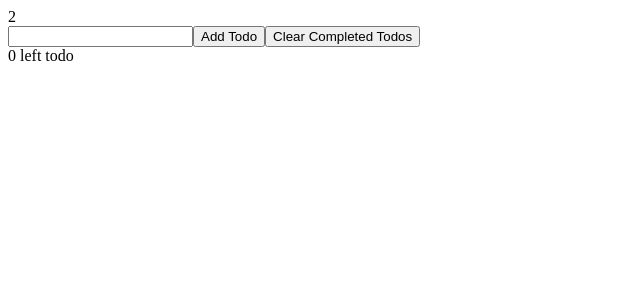
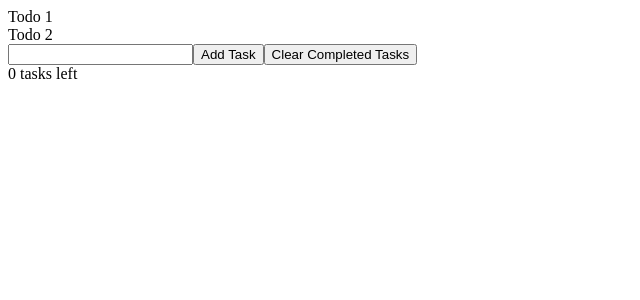
Before and after one commit to SeemaMistry/React-ToDo-List, a React (Create React App) app in the folder learn-react-in-x-minutes/: page / in a window 1280 px wide. Shown: the top 300 px of the page, without its empty margins (0-640 px from the left). Built offline with nearby package versions, Linux system fonts and the light colour scheme.

Commit message:
Rename overused todo/todos variable name used by tutorial. Change variables to more appropriate naming convensions.

```diff
--- a/learn-react-in-x-minutes/src/App.js
+++ b/learn-react-in-x-minutes/src/App.js
@@ -10,7 +10,7 @@ function App() {
     todos -> every single todos inside out todo-state
     setTodos -> function called to update each of the todos
   */
-  const [ todos, setTodos ] = useState(['Todo 1', 'Todo 2'])
+  const [ todoArray, setTodos ] = useState(['Todo 1', 'Todo 2'])
 
   // create some html for the todo list using JSX
 
@@ -19,11 +19,11 @@ function App() {
   // <> [html code] </>
   return (
     <>
-      <TodoList todos={todos} />
+      <TodoList alltodos={todoArray} />
       <input type="text" />
-      <button>Add Todo</button>
-      <button>Clear Completed Todos</button>
-      <div>0 left todo</div>
+      <button>Add Task</button>
+      <button>Clear Completed Tasks</button>
+      <div>0 tasks left</div>
     </>
   )
 }
--- /dev/null
+++ b/learn-react-in-x-minutes/src/Todo.js
@@ -0,0 +1,9 @@
+import React from 'react'
+
+export default function PrintTodo( {todoItem} ) {
+    return (
+        <div>
+            {todoItem}
+        </div>
+    )
+}
--- a/learn-react-in-x-minutes/src/TodoList.js
+++ b/learn-react-in-x-minutes/src/TodoList.js
@@ -1,9 +1,10 @@
 import React from 'react'
+import PrintTodo from './Todo'
 
-export default function TodoList({ todos }) {
+export default function TodoList({ alltodos }) {
     return (
-        <div>
-            { todos.length }
-        </div>
+        alltodos.map (todo => {
+            return <PrintTodo todoItem={todo} />
+        })
     )
 }
```
